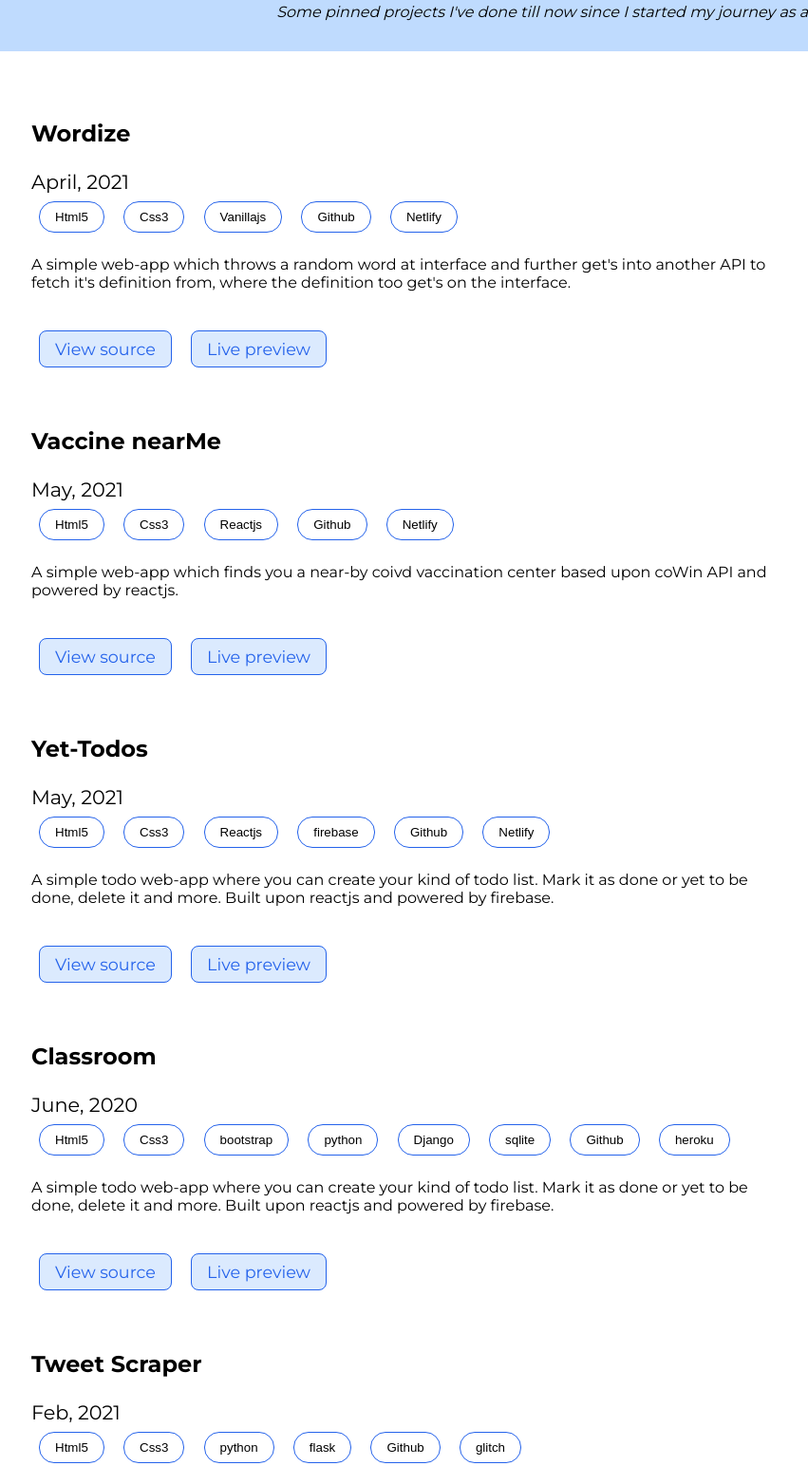
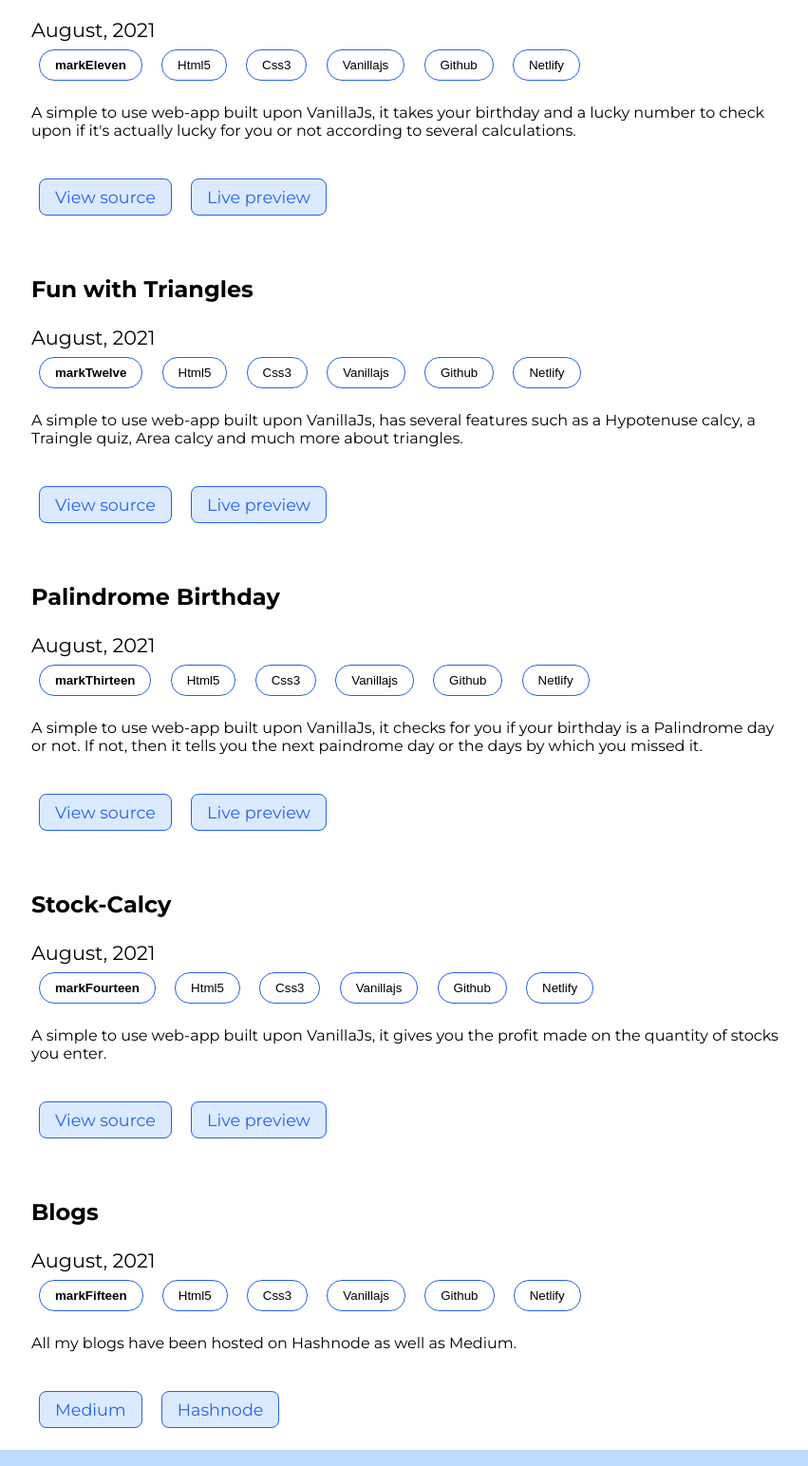
Before and after one commit to parthpandyappp/neoG, a plain HTML site: page pages/projects.html in a window 1280 px wide. Shown: the part 3631-5175 px from the top of the page at 95% size, without its empty margins (15-866 px from the left). Drawn offline with Linux system fonts and the light colour scheme.

Commit message:
Updated Projects page

```diff
--- a/pages/projects.html
+++ b/pages/projects.html
@@ -40,7 +40,7 @@
             <p class="para-1" style="margin-bottom: 50px;">
                 A CLI app which can quiz your friends on how well they know you.
             </p>
-            <a class="btn btn-secondary btn-proj" href="https://github.com/Ashwini-Pandya/Ashwini-Pandya.github.io"> View source</a>
+            <a class="btn btn-secondary btn-proj" href="https://replit.com/@parthpandyappp/NeogcampP1#index.js"> View source</a>
             <a class="btn btn-secondary btn-proj" href="https://replit.com/@parthpandyappp/NeogcampP1#index.js">Live preview</a>
         </div>
         <div class="portfolio">
@@ -52,7 +52,7 @@
               <button class="tag">command-line</button>
             <p class="para-1" style="margin-bottom: 50px;">A CLI application about Baahubali movie, an interactice experience with colorful gestures.
             </p>
-            <a class="btn btn-secondary btn-proj" href="https://github.com/Ashwini-Pandya/Ashwini-Pandya.github.io"> View source</a>
+            <a class="btn btn-secondary btn-proj" href="https://replit.com/@parthpandyappp/NeogcampP2#index.js"> View source</a>
             <a class="btn btn-secondary btn-proj" href="https://replit.com/@parthpandyappp/NeogcampP2#index.js">Live preview</a>
         </div>
         <div class="portfolio">
@@ -78,8 +78,8 @@
               <button class="tag">Netlify</button>
             <p class="para-1" style="margin-bottom: 50px;">A portfolio site for the collection of projects done by me 💯
             </p>
-            <a class="btn btn-secondary btn-proj" href="https://github.com/Ashwini-Pandya/Ashwini-Pandya.github.io"> View source</a>
-            <a class="btn btn-secondary btn-proj" href="https://replit.com/@parthpandyappp/NeogcampP2#index.js">Live preview</a>
+            <a class="btn btn-secondary btn-proj" href="https://github.com/parthpandyappp/neoG"> View source</a>
+            <a class="btn btn-secondary btn-proj" href="https://parthpandyappp.netlify.app/">Live preview</a>
         </div>
         <div class="portfolio">
             <h3 class="portfolio-header">Blogs on Medium</h3>
@@ -169,6 +169,83 @@
           <a class="btn btn-secondary btn-proj" href="https://github.com/parthpandyappp/cash-register/"> View source</a>
           <a class="btn btn-secondary btn-proj" href="https://optimum-notes.netlify.app/">Live preview</a>
       </div>
+      <div class="portfolio">
+        <h3 class="portfolio-header">Lucky number</h3>
+        <small class="date">August, 2021</small>
+        <br>
+        <button class="tag" style="font-weight: bolder;">markEleven</button>
+        <button class="tag">Html5</button>
+          <button class="tag">Css3</button>
+          <button class="tag">Vanillajs</button>
+          <button class="tag">Github</button>
+          <button class="tag">Netlify</button>
+        <p class="para-1" style="margin-bottom: 50px;"> A simple to use web-app built upon VanillaJs, it takes your birthday and a lucky number to check upon if it's actually lucky for you or not according to several calculations.
+        </p>
+        <a class="btn btn-secondary btn-proj" href="https://github.com/parthpandyappp/numero-de-la-suerte"> View source</a>
+        <a class="btn btn-secondary btn-proj" href="https://luckynumber-neog.netlify.app/">Live preview</a>
+    </div>
+    <div class="portfolio">
+      <h3 class="portfolio-header">Fun with Triangles</h3>
+      <small class="date">August, 2021</small>
+      <br>
+      <button class="tag" style="font-weight: bolder;">markTwelve</button>
+      <button class="tag">Html5</button>
+        <button class="tag">Css3</button>
+        <button class="tag">Vanillajs</button>
+        <button class="tag">Github</button>
+        <button class="tag">Netlify</button>
+      <p class="para-1" style="margin-bottom: 50px;"> A simple to use web-app built upon VanillaJs, has several features such as a Hypotenuse calcy, a Traingle quiz, Area calcy and much more about triangles.
+      </p>
+      <a class="btn btn-secondary btn-proj" href="https://github.com/parthpandyappp/aboutTrigon"> View source</a>
+      <a class="btn btn-secondary btn-proj" href="https://about-trigon.netlify.app/">Live preview</a>
+  </div>
+<div class="portfolio">
+  <h3 class="portfolio-header">Palindrome Birthday</h3>
+  <small class="date">August, 2021</small>
+  <br>
+  <button class="tag" style="font-weight: bolder;">markThirteen</button>
+  <button class="tag">Html5</button>
+    <button class="tag">Css3</button>
+    <button class="tag">Vanillajs</button>
+    <button class="tag">Github</button>
+    <button class="tag">Netlify</button>
+  <p class="para-1" style="margin-bottom: 50px;"> A simple to use web-app built upon VanillaJs, it checks for you if your birthday is a Palindrome day or not. If not, then it tells you the next paindrome day or the days by which you missed it.
+  </p>
+  <a class="btn btn-secondary btn-proj" href="https://github.com/parthpandyappp/palindromeBirthday"> View source</a>
+  <a class="btn btn-secondary btn-proj" href="https://is-that-birthday-palindrome.netlify.app/">Live preview</a>
+</div>
+<div class="portfolio">
+  <h3 class="portfolio-header">Stock-Calcy</h3>
+  <small class="date">August, 2021</small>
+  <br>
+  <button class="tag" style="font-weight: bolder;">markFourteen</button>
+  <button class="tag">Html5</button>
+    <button class="tag">Css3</button>
+    <button class="tag">Vanillajs</button>
+    <button class="tag">Github</button>
+    <button class="tag">Netlify</button>
+  <p class="para-1" style="margin-bottom: 50px;"> A simple to use web-app built upon VanillaJs, it gives you the profit made on the quantity of stocks you enter.
+  </p>
+  <a class="btn btn-secondary btn-proj" href="https://github.com/parthpandyappp/Stock-Calcy"> View source</a>
+  <a class="btn btn-secondary btn-proj" href="https://stock-calcy.netlify.app/">Live preview</a>
+</div>
+<div class="portfolio">
+  <h3 class="portfolio-header">Blogs</h3>
+  <small class="date">August, 2021</small>
+  <br>
+  <button class="tag" style="font-weight: bolder;">markFifteen</button>
+  <button class="tag">Html5</button>
+    <button class="tag">Css3</button>
+    <button class="tag">Vanillajs</button>
+    <button class="tag">Github</button>
+    <button class="tag">Netlify</button>
+  <p class="para-1" style="margin-bottom: 50px;"> All my blogs have been hosted on Hashnode as well as Medium.
+  </p>
+  <a class="btn btn-secondary btn-proj" href="https://medium.com/@parthpandyappp"> Medium</a>
+  <a class="btn btn-secondary btn-proj" href="https://hashnode.com/@parthpandyappp">Hashnode</a>
+</div>
+
+
     </ul>
 
     <!-- Other projects from GitHub -->
```
